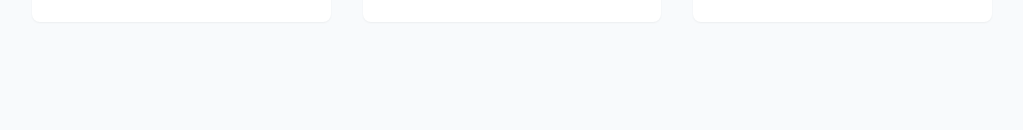
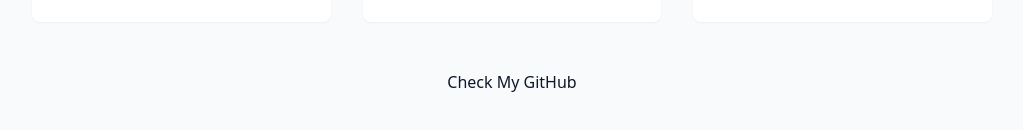
Before and after one commit to KarinaKKarinaK/react-portfolio, a React (Vite) app: page / in a window 1280 px wide. Shown: the part 4440-4570 px from the top of the page, without its empty margins (128-1151 px from the left). Before the commit the page ends 4526 px from the top, so only its background shows below. Built offline with nearby package versions, Linux system fonts and the light colour scheme.

Commit message:
Added github to the section

```diff
--- a/src/components/ProjectsSection.jsx
+++ b/src/components/ProjectsSection.jsx
@@ -149,6 +149,11 @@
             </div>
           ))}
         </div>
+        <div className="text-center mt-12">
+          <a>
+            Check My GitHub
+          </a>
+        </div>
       </div>
     </section>
   );
```
